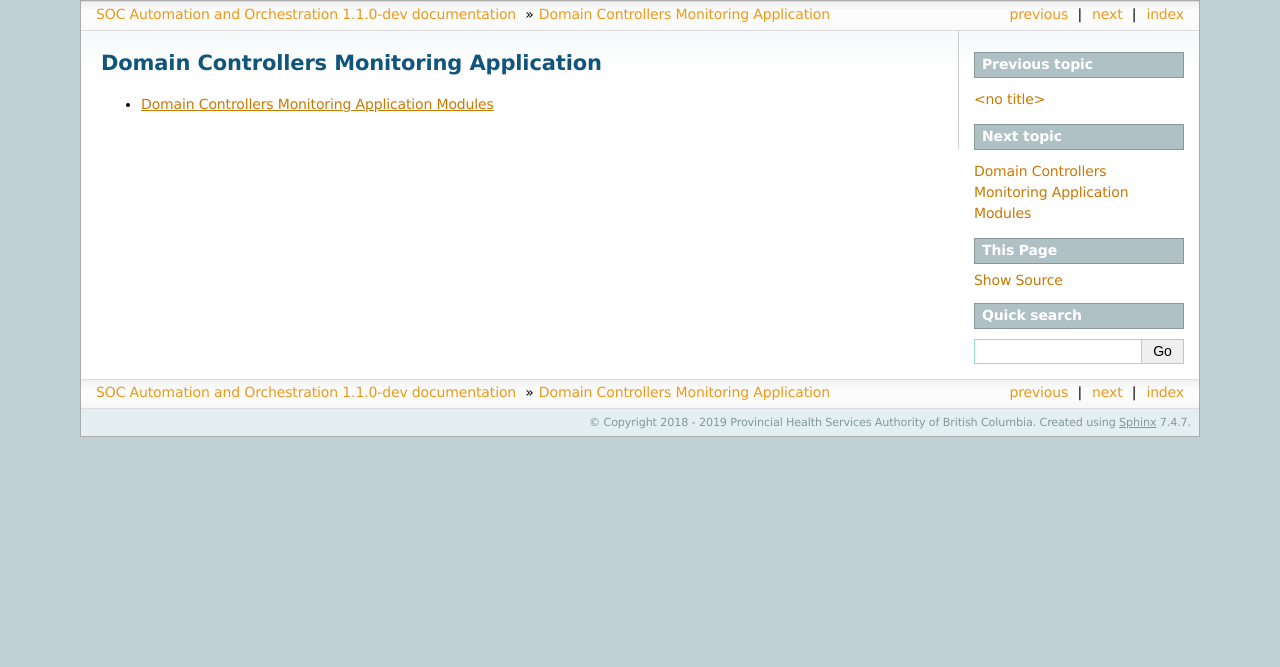
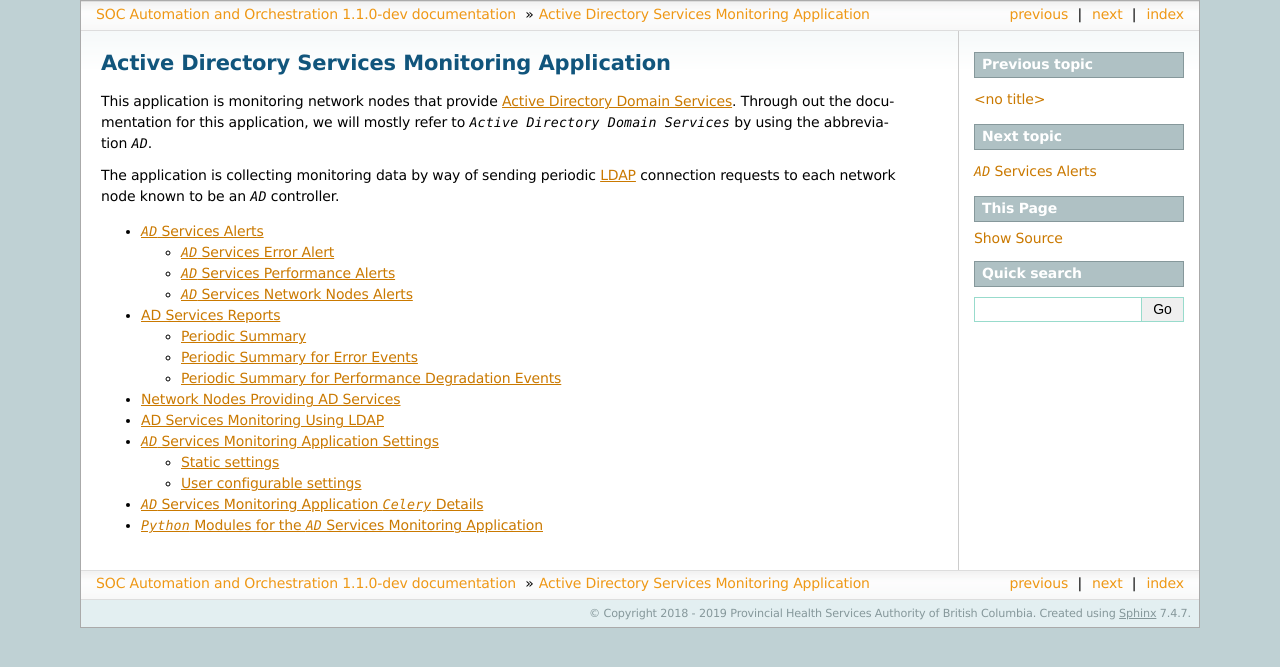
Before and after one commit to PHSAServiceOperationsCenter/PHSA-SOC, a Sphinx documentation site: the page built from docs/source/ldap_probe/ldap_probe.rst, in a window 1280 px wide. Shown: the top 667 px of the page. Built offline with Sphinx 7.4.7, drawn with Linux system fonts in a browser that asks for light colours; pages that are not in the unit, such as notebooks, are missing from menus.

Commit message:
some documentation work for ldap_probe

```diff
--- /dev/null
+++ b/docs/source/ldap_probe/ad_data.rst
@@ -0,0 +1,2 @@
+Network Nodes Providing AD Services
+===================================
--- /dev/null
+++ b/docs/source/ldap_probe/celery.rst
@@ -0,0 +1,2 @@
+`AD` Services Monitoring Application `Celery` Details
+=====================================================
--- /dev/null
+++ b/docs/source/ldap_probe/ldap.rst
@@ -0,0 +1,2 @@
+AD Services Monitoring Using LDAP
+=================================
--- a/docs/source/ldap_probe/ldap_probe.rst
+++ b/docs/source/ldap_probe/ldap_probe.rst
@@ -1,7 +1,24 @@
-Domain Controllers Monitoring Application
-=========================================
+Active Directory Services Monitoring Application
+================================================
+
+This application is monitoring network nodes that provide `Active Directory
+Domain Services
+<https://docs.microsoft.com/en-us/windows-server/identity/ad-ds/get-started/virtual-dc/active-directory-domain-services-overview>`__.
+Through out the documentation for this application, we will mostly refer to
+`Active Directory Domain Services` by using the abbreviation `AD`.
+
+The application is collecting monitoring data by way of sending periodic
+`LDAP <https://ldap.com/>`__ connection requests to each network node known
+to be an `AD` controller.
+
 
 .. toctree::
    :maxdepth: 2
 
+   alerts.rst
+   reports.rst
+   ad_data.rst
+   ldap.rst
+   settings.rst
+   celery.rst
    modules.rst
--- a/docs/source/ldap_probe/modules.rst
+++ b/docs/source/ldap_probe/modules.rst
@@ -1,11 +1,13 @@
-Domain Controllers Monitoring Application Modules
-=================================================
+`Python` Modules for the `AD` Services Monitoring Application
+=============================================================
 
 .. toctree::
    :maxdepth: 2
    :caption: Domain Controllers Monitoring Application Modules:
 
+   modules/ad_probe.rst
    modules/admin.rst
    modules/apps.rst
    modules/models.rst
+   module/signals.rst
    modules/tasks.rst
--- /dev/null
+++ b/docs/source/ldap_probe/modules/ad_probe.rst
@@ -0,0 +1,6 @@
+.. automodule:: ldap_probe.ad_probe
+   :show-inheritance:
+   :members:
+   :private-members:
+   :special-members:
+   :undoc-members:
--- /dev/null
+++ b/docs/source/ldap_probe/modules/admin.rst
@@ -0,0 +1 @@
+.. automodule:: ldap_probe.admin
--- /dev/null
+++ b/docs/source/ldap_probe/modules/models.rst
@@ -0,0 +1 @@
+.. automodule:: ldap_probe.models
--- /dev/null
+++ b/docs/source/ldap_probe/modules/signals.rst
@@ -0,0 +1,3 @@
+.. automodule:: ldap_probe.signals
+   :show-inheritance:
+   :members:
--- /dev/null
+++ b/docs/source/ldap_probe/reports.rst
@@ -0,0 +1,11 @@
+AD Services Reports
+===================
+
+Periodic Summary
+----------------
+
+Periodic Summary for Error Events
+---------------------------------
+
+Periodic Summary for Performance Degradation Events
+---------------------------------------------------
--- /dev/null
+++ b/docs/source/ldap_probe/settings.rst
@@ -0,0 +1,8 @@
+`AD` Services Monitoring Application Settings
+=============================================
+
+Static settings
+---------------
+
+User configurable settings
+--------------------------
```
Also changed, not shown: docs/source/ldap_probe/alerts.rst (added, +37 -0 lines), 1 other file.
